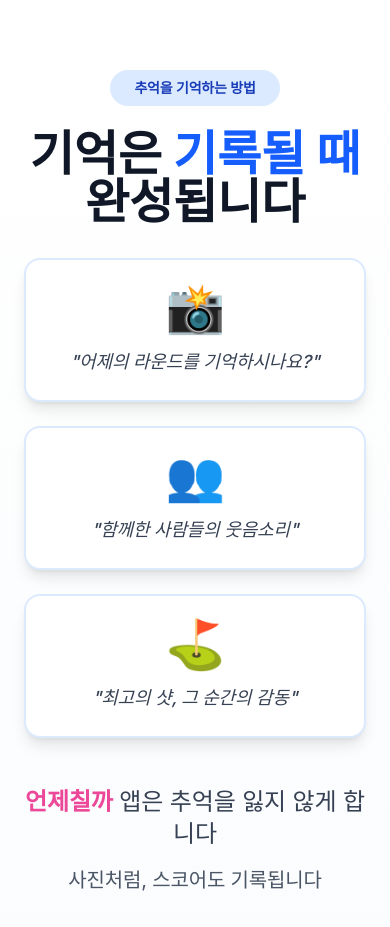
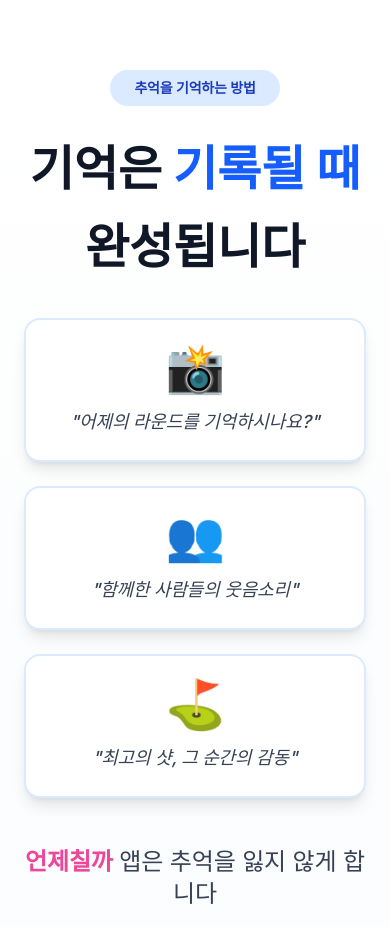
Before and after one commit to BAE-EXMO/ddadang, a Next.js app: page / in a window 390 px wide. Shown: the part 6160-7087 px from the top of the page. Built offline with nearby package versions, Linux system fonts and the light colour scheme; a web font is replaced by a local one.

Commit message:
style: AppGuideSection 제목 줄간격 넓히기
- '기억은 기록될 때 완성됩니다' 문구의 줄간격 조정
- leading-relaxed (모바일), leading-loose (데스크톱) 적용

```diff
--- a/components/sections/AppGuideSection.tsx
+++ b/components/sections/AppGuideSection.tsx
@@ -98,7 +98,7 @@ export default function AppGuideSection() {
         <span className="inline-block px-6 py-2 bg-blue-100 text-blue-800 rounded-full text-sm font-semibold mb-6">
           추억을 기억하는 방법
         </span>
-        <h2 className="text-5xl md:text-6xl font-bold text-gray-900 mb-8">
+        <h2 className="text-5xl md:text-6xl font-bold text-gray-900 mb-8 leading-relaxed md:leading-loose">
           기억은 <span className="text-blue-600">기록될 때</span><br />
           완성됩니다
         </h2>
```
